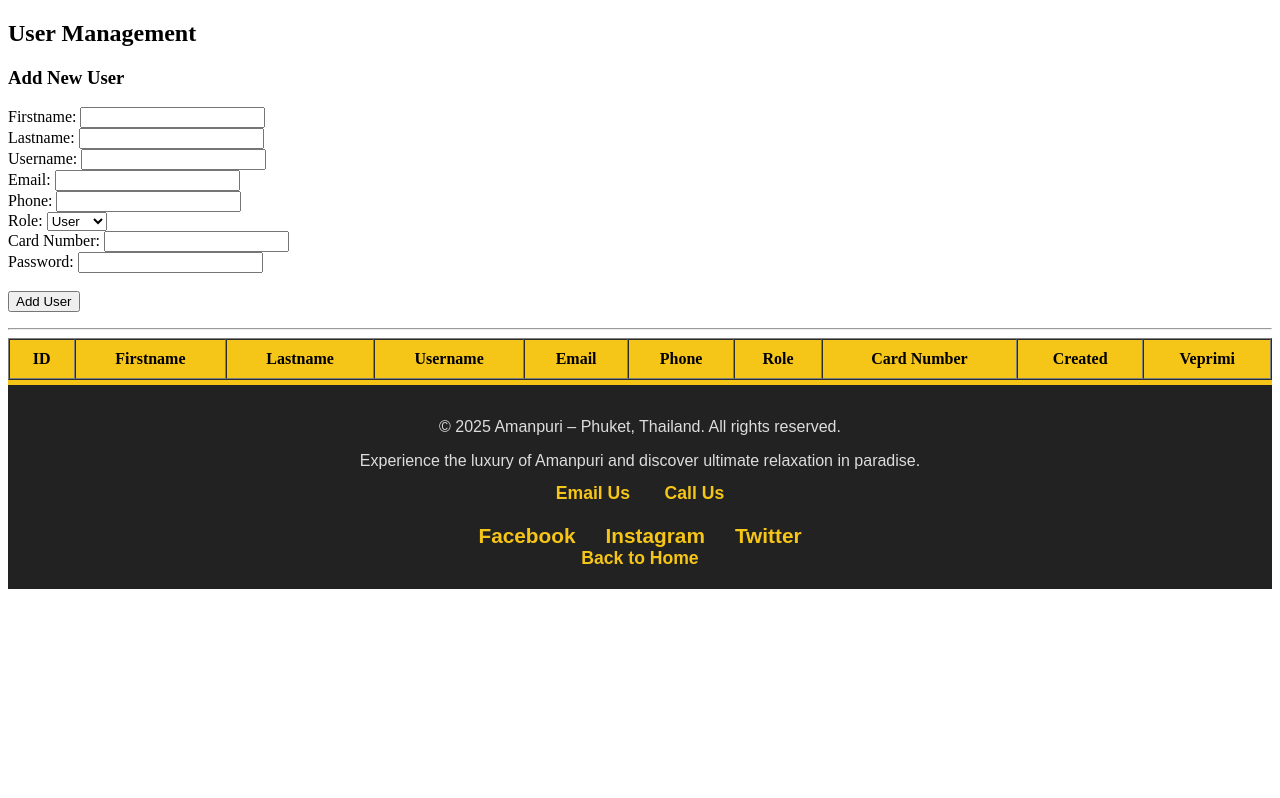
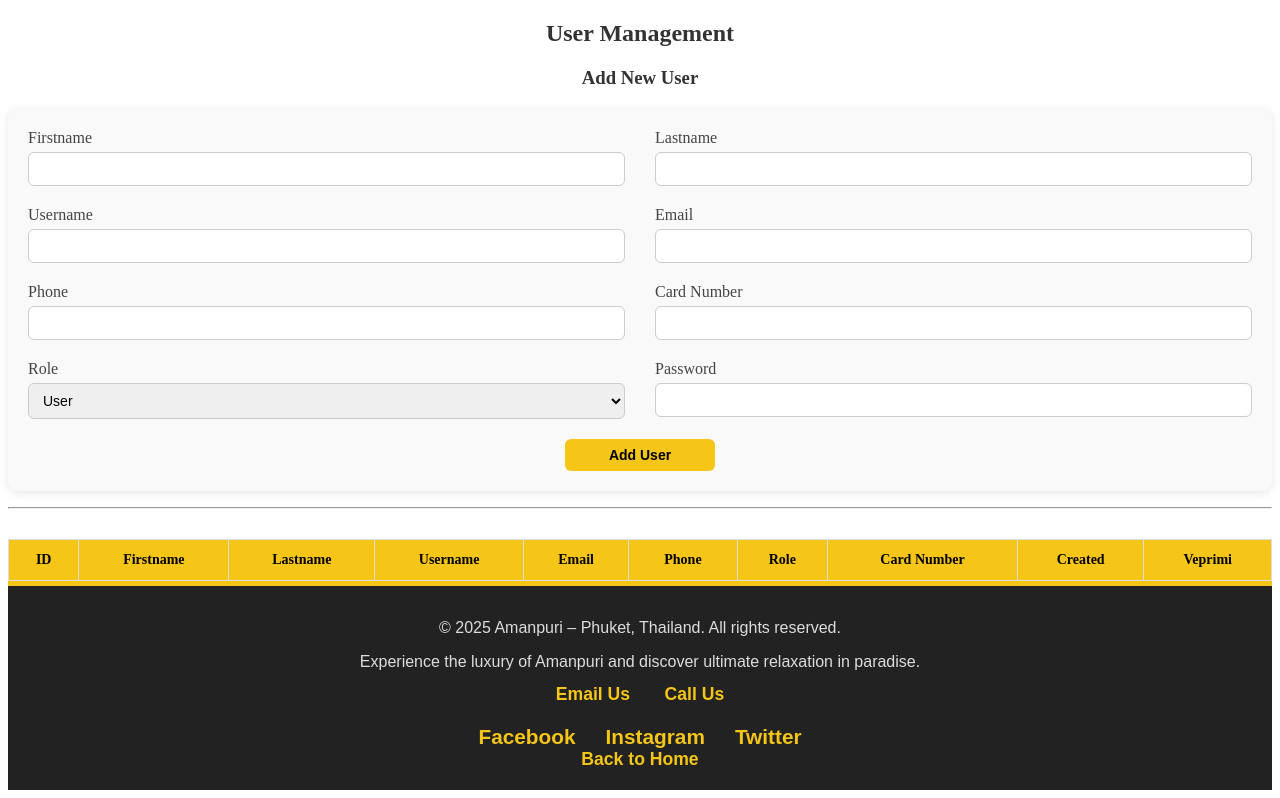
Before and after one commit to Ardit-H/Projekti_UEB25_GR24, a PHP site: template pages/manage_users.php in a window 1280 px wide. Shown: the part 132-930 px from the top of the page. Before the commit the page ends 721 px from the top, so only its background shows below. Run offline with PHP 8.4, Linux system fonts and the light colour scheme; the template is opened without the code that fills it, so the values that code supplies are empty.

Commit message:
permiresime ne dizajnin e formes tek manage_users

```diff
--- a/pages/home.php
+++ b/pages/home.php
@@ -74,7 +74,7 @@ $reservations = $conn->query("
         }
         thead {
             background-color: #f5c518;
-            color: white;
+            color: black;
         }
         tr:nth-child(even) {
             background-color: #fafafa;
--- a/pages/manage_users.php
+++ b/pages/manage_users.php
@@ -48,25 +48,132 @@ if (!$result) {
     exit;
 }
 ?>
+<style>
+
+    .dashboard-section h2, .dashboard-section h3 {
+        color: #333;
+        margin-bottom: 20px;
+        text-align: center;
+    }
+
+    form.user-form {
+        display: grid;
+        grid-template-columns: 1fr 1fr;
+        gap: 20px 30px;
+        background-color: #f9f9f9;
+        padding: 20px;
+        border-radius: 10px;
+        box-shadow: 0 2px 10px rgba(0, 0, 0, 0.1);
+    }
+
+    .user-form label {
+        display: flex;
+        flex-direction: column;
+        font-weight: 500;
+        color: #444;
+    }
+
+    .user-form input,
+    .user-form select {
+        padding: 8px 10px;
+        border-radius: 6px;
+        border: 1px solid #ccc;
+        font-size: 14px;
+        margin-top: 5px;
+    }
+
+ .user-form button {
+    grid-column: span 2;
+    width: 150px;
+    padding: 8px;
+    background-color: #f5c518;
+    border: none;
+    color: #000;
+    font-weight: bold;
+    font-size: 14px;
+    border-radius: 6px;
+    cursor: pointer;
+    transition: background-color 0.3s ease;
+    justify-self: center;
+}
+
+    .user-form button:hover {
+        background-color: #e5b400;
+    }
+
+    table {
+        margin-top: 30px;
+        width: 100%;
+        border-collapse: collapse;
+        font-size: 14px;
+    }
+
+    th, td {
+        padding: 12px;
+        border: 1px solid #ddd;
+        text-align: center;
+    }
+
+    thead {
+        background-color: #f5c518;
+        color: #000;
+    }
+
+    tbody tr:nth-child(even) {
+        background-color: #f9f9f9;
+    }
+
+    tbody tr:hover {
+        background-color: #f1f1f1;
+    }
+
+    button.delete {
+        padding: 6px 10px;
+        background-color: crimson;
+        color: #fff;
+        border: none;
+        border-radius: 4px;
+        cursor: pointer;
+    }
+
+    button.delete:hover {
+        background-color: darkred;
+    }
+
+</style>
 
 <div class="dashboard-section">
     <h2>User Management</h2>
+    <h3>Add New User</h3>
 
-    <h3>Add New User</h3>
-    <form method="post" action="">
-        <label>Firstname: <input type="text" name="firstname" required></label><br>
-        <label>Lastname: <input type="text" name="lastname" required></label><br>
-        <label>Username: <input type="text" name="username" required></label><br>
-        <label>Email: <input type="email" name="email" required></label><br>
-        <label>Phone: <input type="text" name="phone" required></label><br>
-        <label>Role:
+    <form class="user-form" method="post" action="">
+        <label>Firstname
+            <input type="text" name="firstname" required>
+        </label>
+        <label>Lastname
+            <input type="text" name="lastname" required>
+        </label>
+        <label>Username
+            <input type="text" name="username" required>
+        </label>
+        <label>Email
+            <input type="email" name="email" required>
+        </label>
+        <label>Phone
+            <input type="text" name="phone" required>
+        </label>
+        <label>Card Number
+            <input type="text" name="card_number" required>
+        </label>
+        <label>Role
             <select name="roli" required>
                 <option value="user">User</option>
                 <option value="admin">Admin</option>
             </select>
-        </label><br>
-        <label>Card Number: <input type="text" name="card_number" required></label><br>
-        <label>Password: <input type="password" name="password" required></label><br><br>
+        </label>
+        <label>Password
+            <input type="password" name="password" required>
+        </label>
         <button type="submit">Add User</button>
     </form>
 
```
